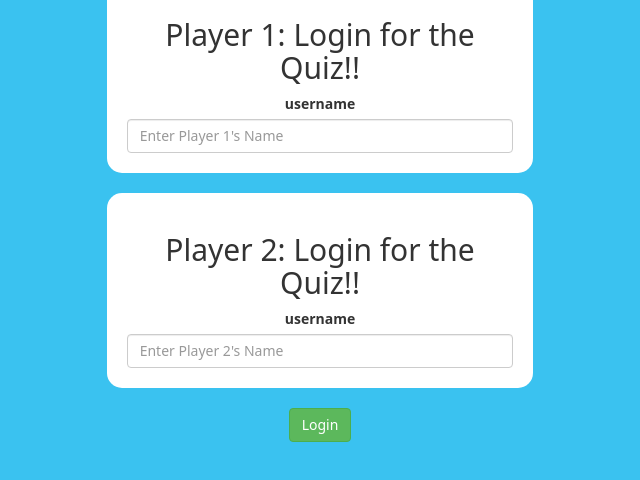
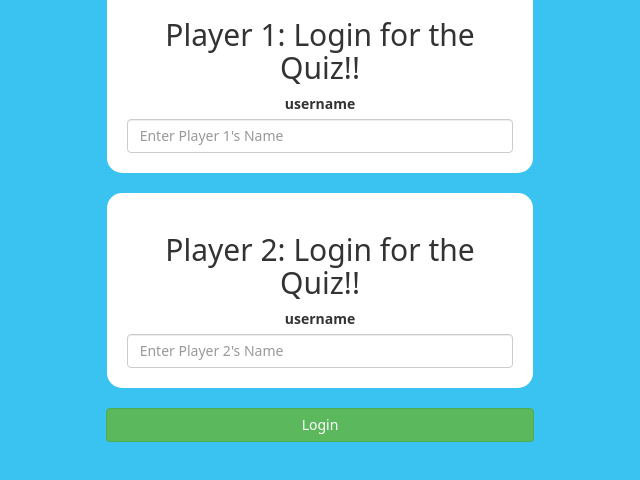
Before and after one commit to PeskyPenguin13/project-math-quiz, a plain HTML site: page index.html in a window 1280 px wide. Shown: the part 292-772 px from the top of the page, without its empty margins (320-960 px from the left). Drawn offline with nearby package versions, Linux system fonts and the light colour scheme.

Commit message:
Update index.html

```diff
--- a/index.html
+++ b/index.html
@@ -28,7 +28,7 @@
                 <input id="p2input" class="form-control" placeholder="Enter Player 2's Name">
             </div>
             <br>
-            <button type="button" class="btn btn-success" onclick="adduser()"> Login </button>
+            <button type="button" class="btn btn-success" style="width: 33.5%" onclick="adduser()"> Login </button>
         </center>
         </body>
 </html>
```
